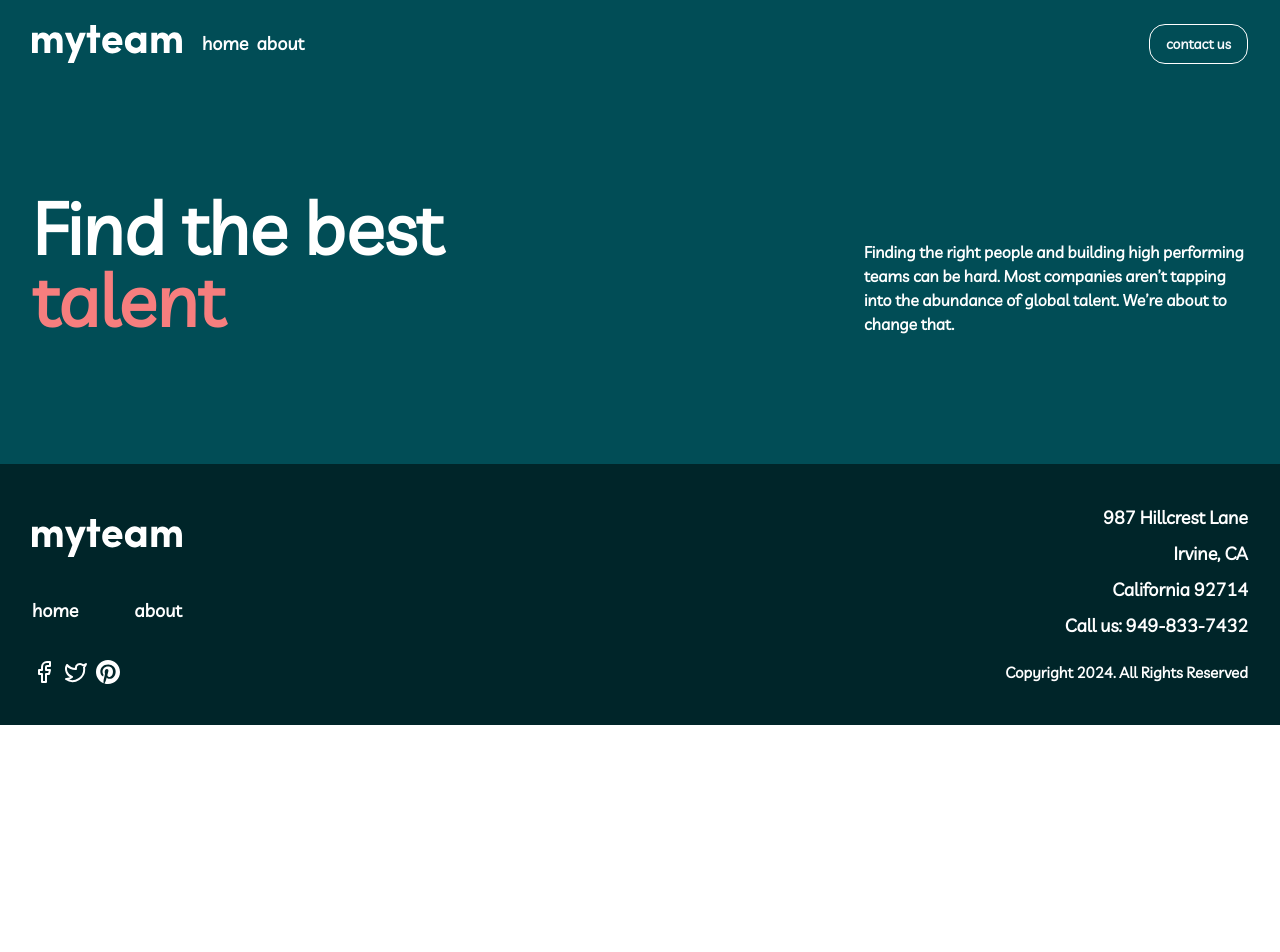
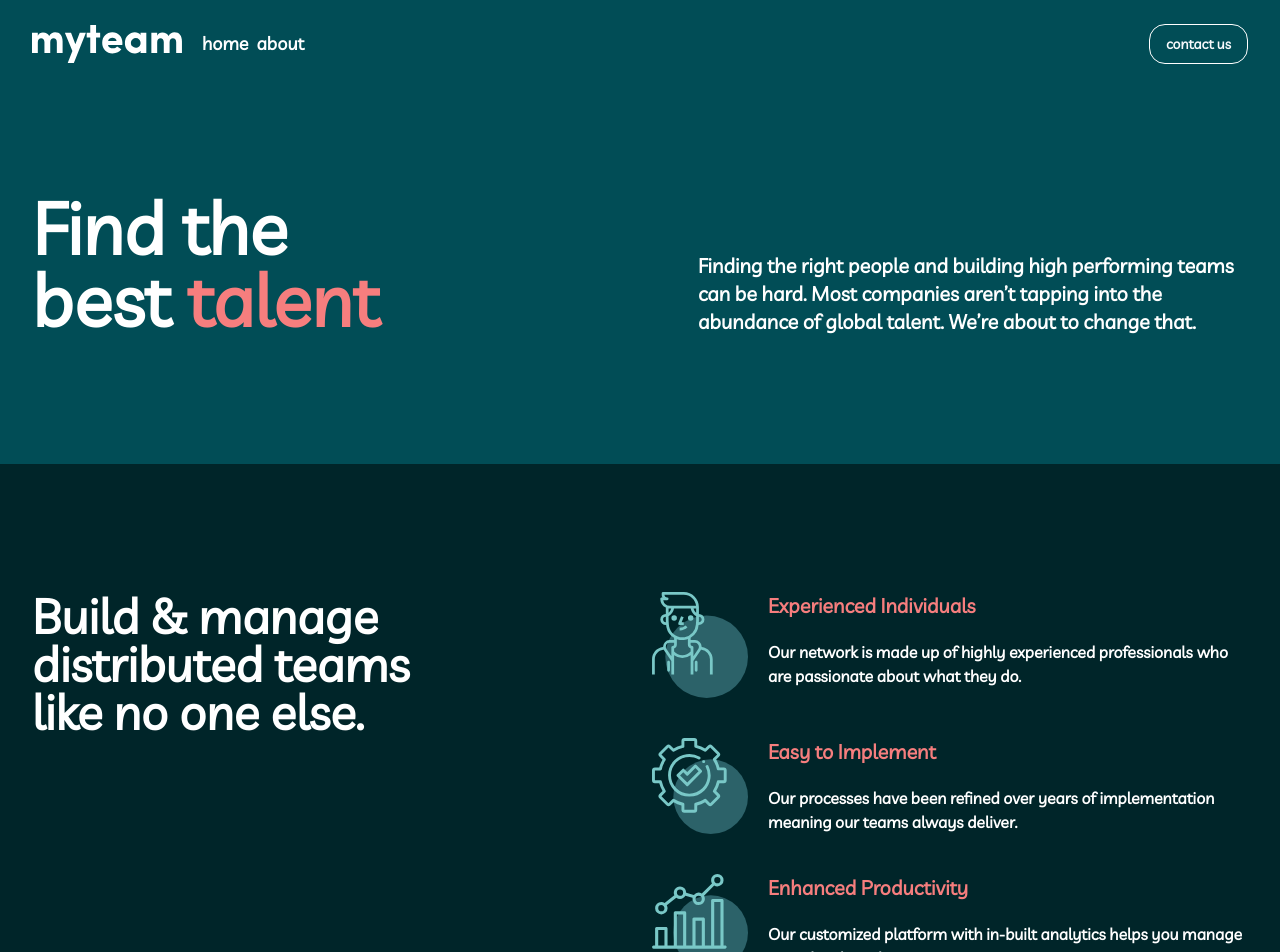
Before and after one commit to thiagomartns/myteam-multipage, a Next.js app: page / in a window 1280 px wide. Shown: the top 952 px of the page. Before the commit the page ends 800 px from the top, so only its background shows below. Built offline with nearby package versions, Linux system fonts and the light colour scheme.

Commit message:
Feat: Hero home page section

```diff
--- a/src/app/page.tsx
+++ b/src/app/page.tsx
@@ -1,18 +1,11 @@
+import { HeroHomepage } from "@/components/hero-homepage";
+import { InfoHomepage } from "@/components/info-homepage";
+
 export default function Home() {
   return (
-    <section className="py-32 bg-midnight-green">
-      <div className="lg:container lg:max-w-screen-xl">
-        <div className="flex flex-col gap-8 items-center px-5 md:px-32 lg:flex-row lg:px-0 lg:items-end lg:justify-between">
-          <h1 className="text-center text-white text-5xl font-bold w-[9ch] md:text-6xl lg:text-7xl lg:text-left lg:w-[12ch]">
-            Find the best <span className="text-light-coral">talent</span>
-          </h1>
-          <p className="text-white text-center text-xl font-semibold lg:text-base lg:text-left w-96">
-            Finding the right people and building high performing teams can be
-            hard. Most companies aren’t tapping into the abundance of global
-            talent. We’re about to change that.
-          </p>
-        </div>
-      </div>
-    </section>
+    <>
+      <HeroHomepage />
+      <InfoHomepage />
+    </>
   );
 }
--- /dev/null
+++ b/src/components/hero-homepage/index.tsx
@@ -0,0 +1,20 @@
+import React from "react";
+
+export const HeroHomepage = () => {
+  return (
+    <section className="py-32 bg-midnight-green">
+      <div className="lg:container lg:max-w-screen-xl">
+        <div className="flex flex-col gap-8 items-center px-5 md:px-32 lg:flex-row lg:px-0 lg:items-end lg:justify-between">
+          <h1 className="text-center text-white text-5xl font-bold w-[9ch] md:text-6xl lg:text-7xl lg:text-left lg:w-[12ch] xl:w-[9ch] ">
+            Find the best <span className="text-light-coral">talent</span>
+          </h1>
+          <p className="text-white text-center text-xl font-semibold lg:text-left lg:w-96 xl:w-[550px]">
+            Finding the right people and building high performing teams can be
+            hard. Most companies aren’t tapping into the abundance of global
+            talent. We’re about to change that.
+          </p>
+        </div>
+      </div>
+    </section>
+  );
+};
--- /dev/null
+++ b/src/components/info-homepage/index.tsx
@@ -0,0 +1,61 @@
+import React from "react";
+import IconPerson from "@/assets/img/icon-person.svg";
+import IconCog from "@/assets/img/icon-cog.svg";
+import IconChart from "@/assets/img/icon-chart.svg";
+import Image from "next/image";
+
+export const InfoHomepage = () => {
+  const items = [
+    {
+      id: 1,
+      title: "Experienced Individuals",
+      info: "Our network is made up of highly experienced professionals who are passionate about what they do.",
+      img: IconPerson,
+    },
+    {
+      id: 2,
+      title: "Easy to Implement",
+      info: "Our processes have been refined over years of implementation meaning our teams always deliver.",
+      img: IconCog,
+    },
+    {
+      id: 3,
+      title: "Enhanced Productivity",
+      info: "Our customized platform with in-built analytics helps you manage your distributed teams.",
+      img: IconChart,
+    },
+  ];
+
+  return (
+    <section className="py-32 bg-dark-green">
+      <div className="container flex flex-col gap-10 lg:max-w-screen-xl lg:flex-row lg:justify-between lg:items-start">
+        <h1 className=" text-white text-5xl w-[12ch] font-bold md:w-full lg:text-5xl lg:w-[25ch] xl:w-[15ch]">
+          Build & manage distributed teams like no one else.
+        </h1>
+        <ul className="lg:flex lg:flex-col lg:gap-10">
+          {items.map((item) => (
+            <li
+              className="flex flex-col gap-5 items-center py-8 md:flex-row lg:items-start lg:py-0"
+              key={item.id}
+            >
+              <Image
+                width={96}
+                height={24}
+                alt={`Icon-${item.title}`}
+                src={item.img}
+              />
+              <div className="gap-5 flex flex-col ">
+                <h3 className="text-light-coral text-xl font-bold text-center md:text-left">
+                  {item.title}
+                </h3>
+                <p className="text-white text-center font-semibold md:text-left xl:w-[50ch]">
+                  {item.info}
+                </p>
+              </div>
+            </li>
+          ))}
+        </ul>
+      </div>
+    </section>
+  );
+};
```
